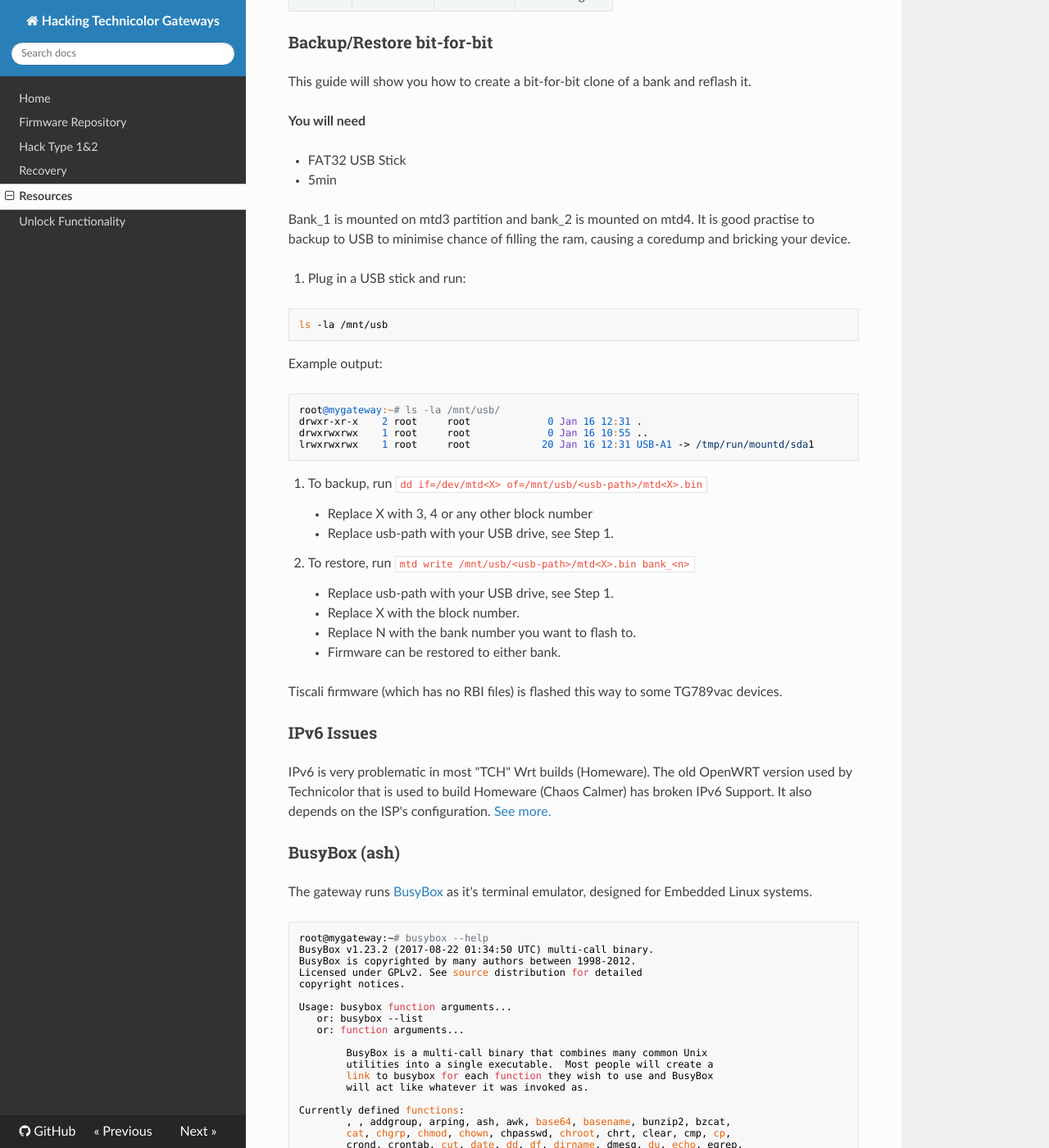
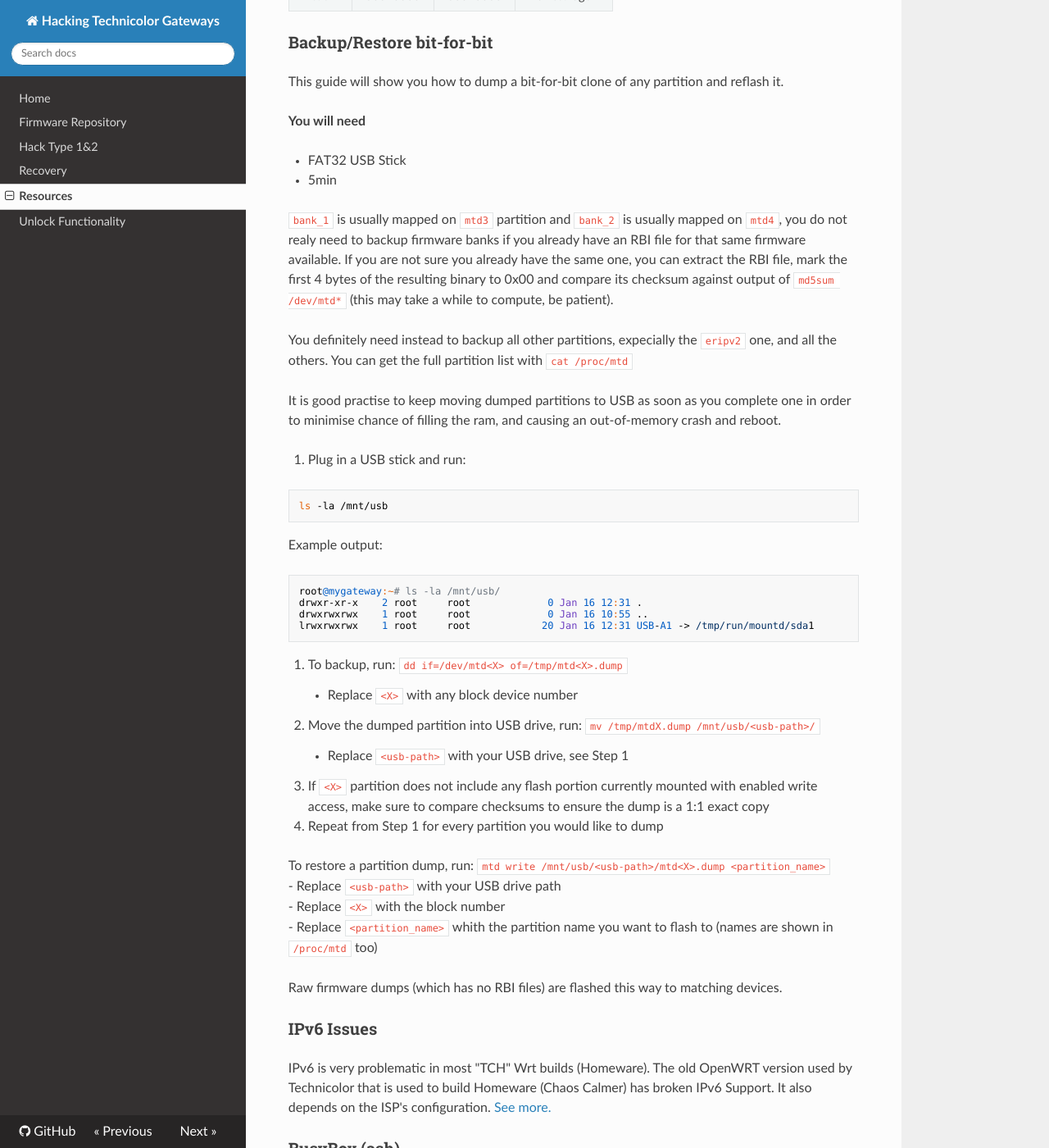
Before and after one commit to hack-technicolor/hack-technicolor, an MkDocs documentation site: the page built from docs/Resources.md, in a window 1280 px wide and 1400 px high, scrolled down 3777 px. Shown: the whole window at 82% size. Built offline with MkDocs 1.6.1, drawn with Linux system fonts in a browser that asks for light colours; nearby versions of some CDN libraries.

Commit message:
Update backup/restore partition guide

````diff
--- a/docs/Resources.md
+++ b/docs/Resources.md
@@ -145,14 +145,18 @@ TG799vac:
 
 ### Backup/Restore bit-for-bit
 
-This guide will show you how to create a bit-for-bit clone of a bank and reflash it.
+This guide will show you how to dump a bit-for-bit clone of any partition and reflash it.
 
 **You will need**
 
 - FAT32 USB Stick
 - 5min
 
-Bank_1 is mounted on mtd3 partition and bank_2 is mounted on mtd4. It is good practise to backup to USB to minimise chance of filling the ram, causing a coredump and bricking your device.
+`bank_1` is usually mapped on `mtd3` partition and `bank_2` is usually mapped on `mtd4`, you do not realy need to backup firmware banks if you already have an RBI file for that same firmware available. If you are not sure you already have the same one, you can extract the RBI file, mark the first 4 bytes of the resulting binary to 0x00 and compare its checksum against output of `md5sum /dev/mtd*` (this may take a while to compute, be patient).
+
+You definitely need instead to backup all other partitions, expecially the `eripv2` one, and all the others. You can get the full partition list with `cat /proc/mtd`
+
+It is good practise to keep moving dumped partitions to USB as soon as you complete one in order to minimise chance of filling the ram, and causing an out-of-memory crash and reboot.
 
 1. Plug in a USB stick and run:
 ```
@@ -166,17 +170,19 @@ drwxrwxrwx    1 root     root             0 Jan 16 10:55 ..
 lrwxrwxrwx    1 root     root            20 Jan 16 12:31 USB-A1 -> /tmp/run/mountd/sda1
 ```
 
-2. To backup, run `dd if=/dev/mtd<X> of=/mnt/usb/<usb-path>/mtd<X>.bin`
-      - Replace X with 3, 4 or any other block number
-      - Replace usb-path with your USB drive, see Step 1.
+2. To backup, run: `dd if=/dev/mtd<X> of=/tmp/mtd<X>.dump`
+    - Replace `<X>` with any block device number
+3. Move the dumped partition into USB drive, run: `mv /tmp/mtdX.dump /mnt/usb/<usb-path>/`
+    - Replace `<usb-path>` with your USB drive, see Step 1
+4. If `<X>` partition does not include any flash portion currently mounted with enabled write access, make sure to compare checksums to ensure the dump is a 1:1 exact copy
+5. Repeat from Step 1 for every partition you would like to dump
 
-3. To restore, run `mtd write /mnt/usb/<usb-path>/mtd<X>.bin bank_<n>`
-      - Replace usb-path with your USB drive, see Step 1.
-      - Replace X with the block number.
-      - Replace N with the bank number you want to flash to.
-      - Firmware can be restored to either bank.
+To restore a partition dump, run: `mtd write /mnt/usb/<usb-path>/mtd<X>.dump <partition_name>`
+- Replace `<usb-path>` with your USB drive path
+- Replace `<X>` with the block number
+- Replace `<partition_name>` whith the partition name you want to flash to (names are shown in `/proc/mtd` too)
 
-Tiscali firmware (which has no RBI files) is flashed this way to some TG789vac devices.
+Raw firmware dumps (which has no RBI files) are flashed this way to matching devices.
 
 
 ### IPv6 Issues
````
